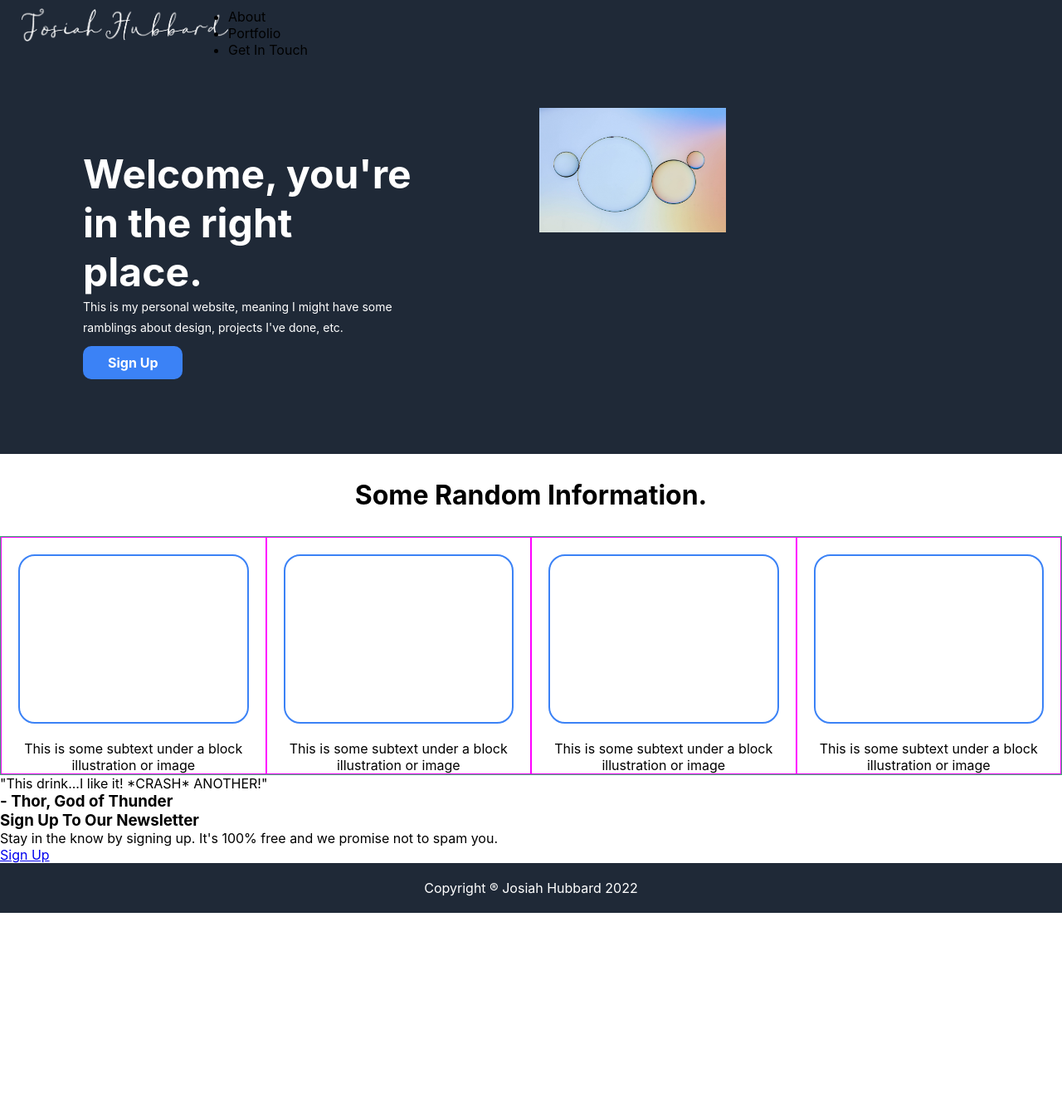
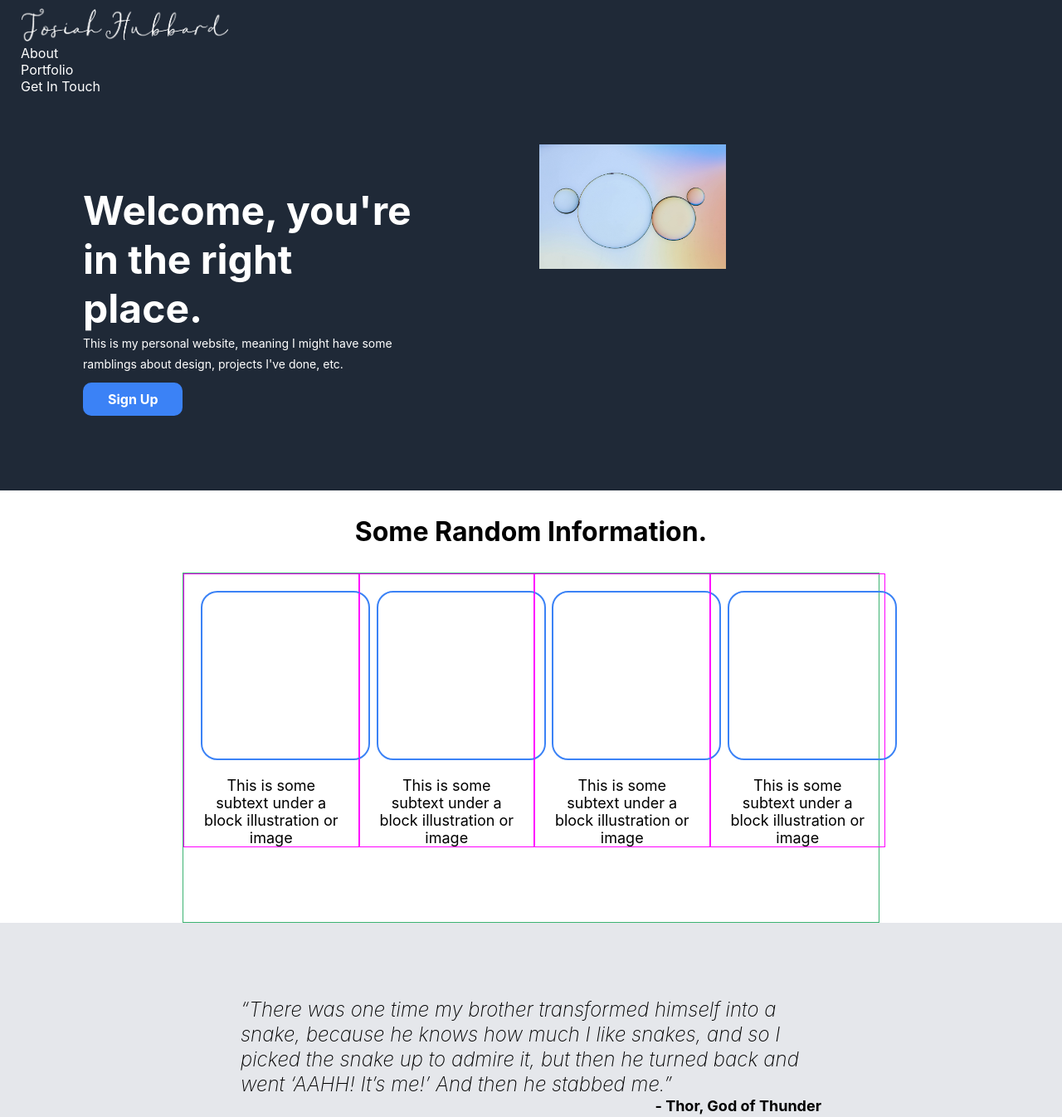
Before and after one commit to jivanhubbard/ultra, a plain HTML site: page index.html in a window 1280 px wide. Shown: the top 1346 px of the page at 83% size. Before the commit the page ends 1100 px from the top, so only its background shows below. Drawn offline with Linux system fonts and the light colour scheme.

Commit message:
made more CSS changes and HTML changes.

```diff
--- a/index.html
+++ b/index.html
@@ -10,14 +10,18 @@
 <body>
     <header>
         <div class="header-container">
+            <nav id="global-nav">
+                <div class="nav-container">
                     <div class="header-logo"><img src="logo.png"></div>
                     <div class="header-links">
                         <ul>
-                    <li>About</li>
-                    <li>Portfolio</li>
-                    <li>Get In Touch</li>
+                            <li><a href="#"><span>About</span></a></li>
+                            <li><a href="#"><span>Portfolio</span></a></li>
+                            <li><a href="#"><span>Get In Touch</span></a></li>
                         </ul>
                     </div>
+                </div>
+            </nav>
         </div>
     </header>
     <div class="hero">
@@ -63,15 +67,17 @@
     </div>
     <div class="quotes">
         <div class="quotes-container">
-            <p>"This drink...I like it! *CRASH* ANOTHER!"</p>
+            <div class="quotes-paragraph"><p>“There was one time my brother transformed himself into a snake, because he knows how much I like snakes, and so I picked the snake up to admire it, but then he turned back and went ‘AAHH! It’s me!’ And then he stabbed me.”</p></div>
             <h3>- Thor, God of Thunder</h3>
         </div>
     </div>
     <div class="newsletter">
         <div class="newsletter-container">
+            <div class="newsletter-block">
                 <h3>Sign Up To Our Newsletter</h3>
                 <p>Stay in the know by signing up. It's 100% free and we promise not to spam you.</p>
-            <div class="newsletter btn"><a href="#">Sign Up</a></div>
+            </div>
+            <div class="newsletter-btn"><a href="#" class="btn">Sign Up</a></div>
         </div>
     </div>
     <footer>
--- a/styles.css
+++ b/styles.css
@@ -4,9 +4,13 @@
     font-family: -apple-system, BlinkMacSystemFont, 'Segoe UI', Roboto, Oxygen, Ubuntu, Cantarell, 'Open Sans', 'Helvetica Neue', sans-serif;
 }
 
-/* body {
-    margin: 0px 90px;
-} */
+#global-nav {
+    color: white;
+}
+
+.nav-container {
+    max-width: 980px;
+}
 
 .header-container {
     background-color: #1f2937;
@@ -20,6 +24,16 @@
 
 .header-links {
     display: flex;
+}
+
+.header-links li {
+    list-style: none;
+}
+
+.header-links a {
+    color: white;
+    text-decoration: none;
+    list-style: none;
 }
 
 .hero {
@@ -60,12 +74,15 @@
 }
 
 .content-container {
-    border: 1px solid mediumseagreen;
+    border: 1px solid #3cb371;
     display: flex;
+    margin: 0 220px;
+    padding-bottom: 90px;
 }
 
 .content-block {
     border: 1px solid magenta;
+    width: calc(25% - 0px);
 }
 
 .block {
@@ -80,10 +97,58 @@
 }
 
 .copy p {
-    width:
+    font-size: 18px;
+    padding: 0 20px;
+}
+
+.quotes {
+    background: #e5e7eb;
+    padding: 90px 290px;
+}
+
+.quotes-container {
+    text-align: left;
+}
+
+.quotes-paragraph {
+    font-size: 24px;
+    line-height: 30px;
+    font-weight: 200;
+    font-style: italic;
+}
+
+.quotes h3 {
+    font-size: 18px;
+    text-align: right;
 }
 
 .newsletter {
+    padding: 50px 250px;
+}
+
+.newsletter-container {
+    background: #4488f6;
+    padding: 40px 50px;
+    border-radius: 10px;
+    color: white;
+}
+
+.btn {
+    background: none;
+    padding: 7px 20px;
+    border: 2px solid white;
+    border-radius: 10px;
+    color: white;
+    text-decoration: none;
+    font-weight: bold;
+}
+
+.btn:hover {
+    background: white;
+    color: #4488f6;
+}
+
+.newsletter-btn {
 
 }
 
```
Lines whose indentation alone changed are shown as unchanged.
